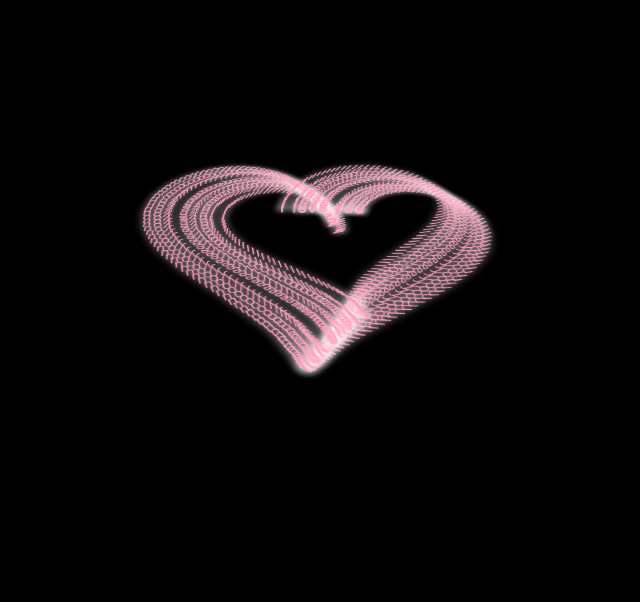
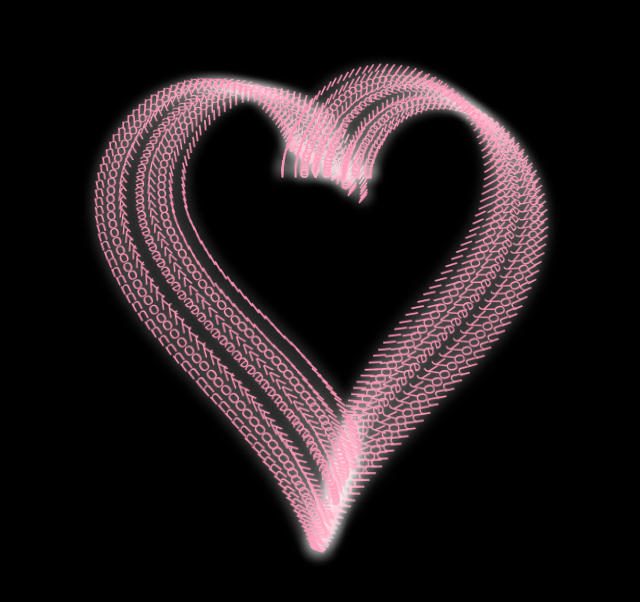
Before and after one commit to Deathly29/my-work-, a plain HTML site: page index.html in a window 1280 px wide. Shown: the part 170-772 px from the top of the page, without its empty margins (360-1000 px from the left). Drawn offline with Linux system fonts and the light colour scheme.

Commit message:
Add files via upload

```diff
--- a/index.html
+++ b/index.html
@@ -2,7 +2,7 @@
 <html lang="en">
 <head>
 <meta charset="UTF-8">
-<title>Love Heart Flow</title>
+<title>Vertical Love Heart Flow</title>
 
 <style>
 body {
@@ -16,27 +16,27 @@ body {
   font-family: Arial, sans-serif;
 }
 
-/* Perspective container */
+/* Perspective */
 #scene {
-  perspective: 800px;
+  perspective: 1000px;
 }
 
-/* Heart holder */
+/* Heart container */
 #ui {
   position: relative;
-  width: 360px;
-  height: 360px;
-  transform: rotateX(55deg);
+  width: 420px;   /* bigger */
+  height: 420px;  /* bigger */
+  transform: rotateX(25deg); /* more vertical */
 }
 
 /* Text style */
 .love {
   position: absolute;
   color: #ff8fb1;
-  font-size: 16px;
+  font-size: 18px;
   letter-spacing: 2px;
   white-space: nowrap;
-  text-shadow: 0 0 10px #fff;
+  text-shadow: 0 0 14px #fff;
 }
 </style>
 </head>
@@ -50,15 +50,15 @@ body {
 <script>
 const ui = document.getElementById("ui");
 
-const COUNT = 180;          // number of text segments
+const COUNT = 200;          // more text
 const TEXT  = "I love you ";
-const SPEED = 0.002;        // flow speed
-const SCALE = 9;            // heart size
+const SPEED = 0.0009;       // 🔽 slower speed
+const SCALE = 12;           // 🔼 bigger heart
 
 let start = Date.now();
 const items = [];
 
-/* Heart math */
+/* Heart formula */
 function heart(t) {
   return {
     x: 16 * Math.pow(Math.sin(t), 3),
@@ -69,7 +69,7 @@ function heart(t) {
   };
 }
 
-/* Create flowing text */
+/* Create text elements */
 for (let i = 0; i < COUNT; i++) {
   const span = document.createElement("span");
   span.className = "love";
@@ -82,16 +82,16 @@ for (let i = 0; i < COUNT; i++) {
 function animate() {
   const time = (Date.now() - start) * SPEED;
 
-  items.forEach((item, i) => {
+  items.forEach((item) => {
     const t = (item.offset * Math.PI * 2 + time) % (Math.PI * 2);
     const p = heart(t);
 
-    const x = 180 + p.x * SCALE;
-    const y = 180 + p.y * SCALE;
+    const x = 210 + p.x * SCALE;
+    const y = 210 + p.y * SCALE * 1.25; // 🔼 more vertical stretch
 
     item.el.style.left = x + "px";
     item.el.style.top  = y + "px";
-    item.el.style.transform = `rotate(${t * 40}deg)`;
+    item.el.style.transform = `rotate(${t * 35}deg)`;
   });
 
   requestAnimationFrame(animate);
```
